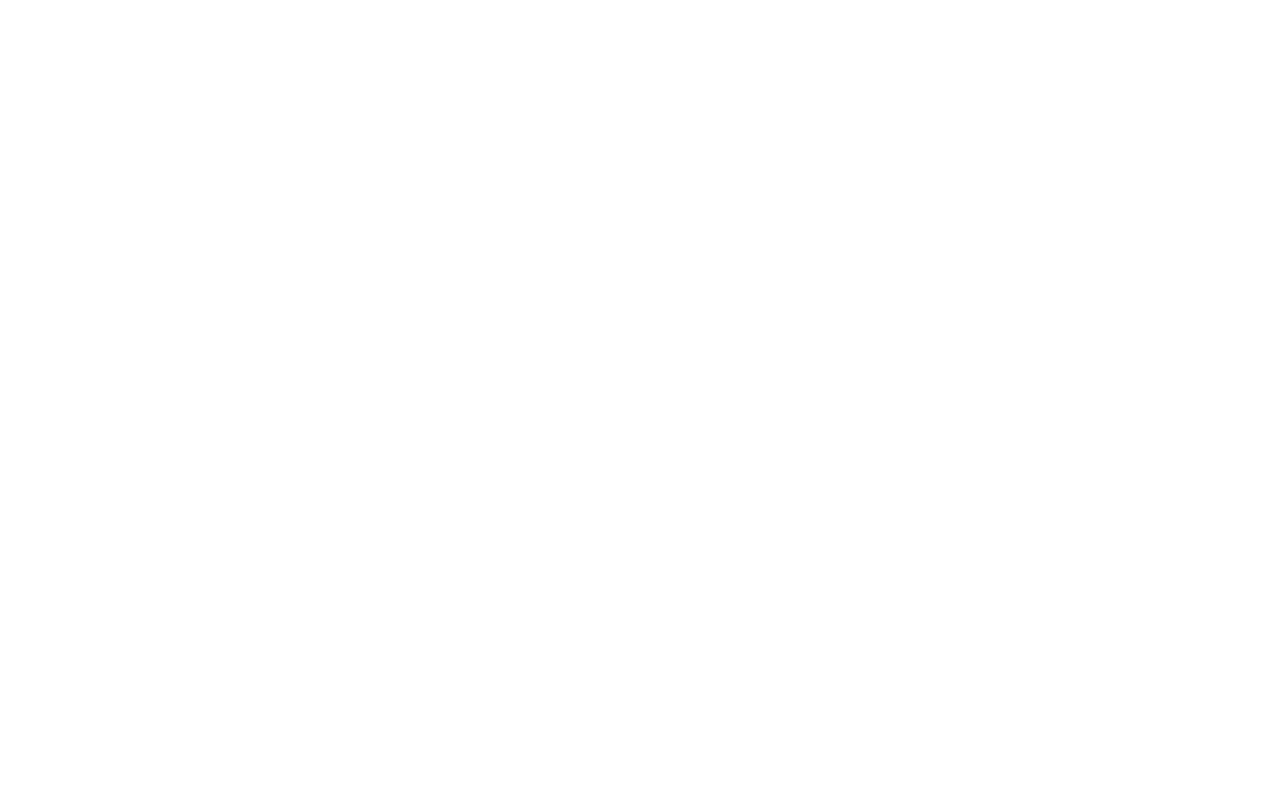
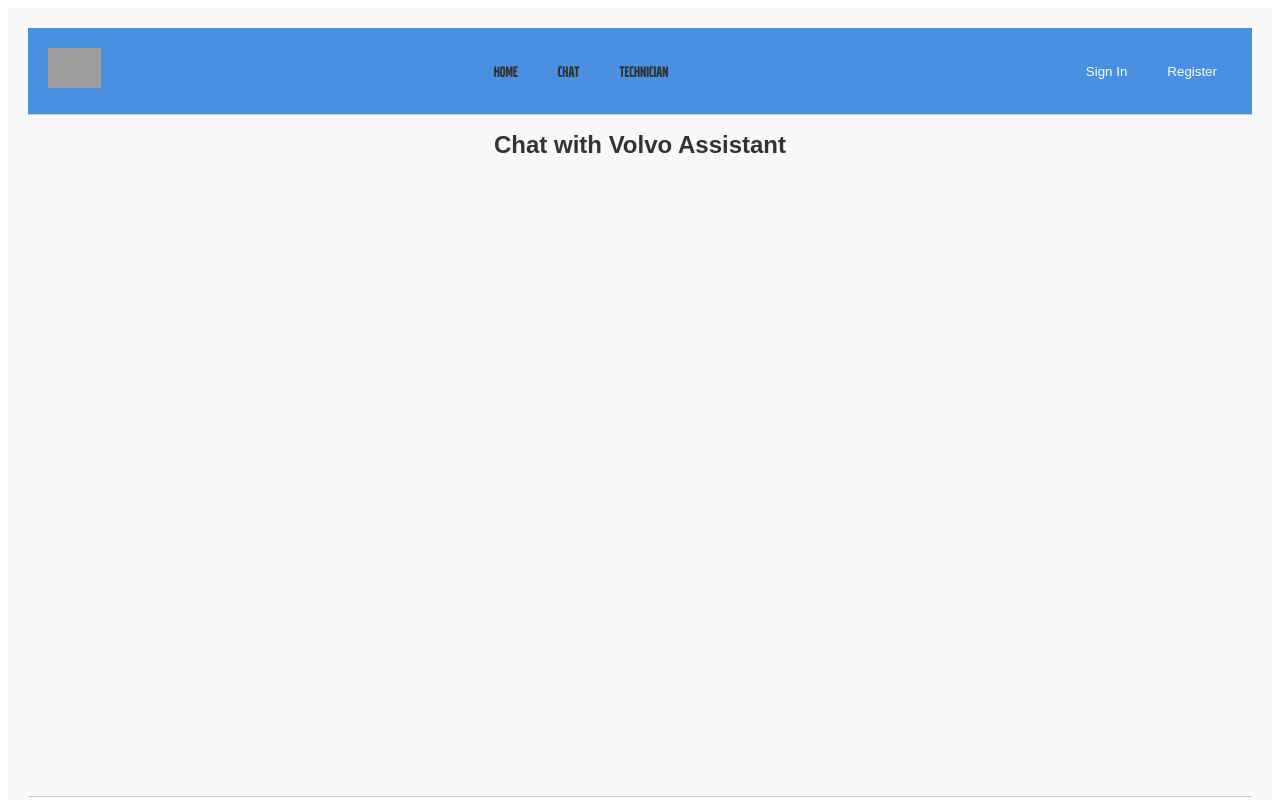
Before and after one commit to kmsaryan/interface-project-1, a React (Create React App) app: page /chat in a window 1280 px wide. Before the commit this address had no page. Shown: the top 800 px of the page. Built offline with nearby package versions, Linux system fonts and the light colour scheme; grey boxes are pictures that could not be loaded.

Commit message:
Add ChatPage component and update routing; remove submit button from Home form

```diff
--- a/src/App.jsx
+++ b/src/App.jsx
@@ -2,11 +2,12 @@
 import { BrowserRouter as Router, Routes, Route } from "react-router-dom";
 import LoginPage from "./pages/LoginPage";
 import Home from "./pages/Home";
+import ChatPage from "./pages/ChatPage";
+import TechnicianPage from "./pages/TechnicianPage";
+import SignInPage from "./pages/SignInPage";
 import "./styles/fonts.css";
-import TechnicianPage from "./pages/TechnicianPage";
 import "./styles/App.css";
 import Header from "./components/Header";
-import SignInPage from "./pages/SignInPage";
 
 function App() {
   return (
@@ -14,9 +15,9 @@
       <Routes>
         <Route path="/" element={<LoginPage />} /> {/* Login Page */}
         <Route path="/home" element={<Home />} /> {/* Customer Home Page */}
+        <Route path="/chat" element={<ChatPage />} /> {/* Chat Page */}
         <Route path="/technician" element={<TechnicianPage />} /> {/* Technician Page */}
         <Route path="/signin" element={<SignInPage />} />
-        {/* Add a placeholder for registration */}
         <Route path="/register" element={<div>Registration Page Coming Soon</div>} />
       </Routes>
     </Router>
--- a/src/pages/Home.jsx
+++ b/src/pages/Home.jsx
@@ -31,7 +31,6 @@
         <p>What is your problem?</p>
         <form className="assistant-form" onSubmit={handleSubmit}>
           <ChatInterface />
-          <button type="submit">Submit</button>
         </form>
         <TechnicianConnect technicianSchedule={technicianSchedule} />
         <TechnicianSchedule
```
